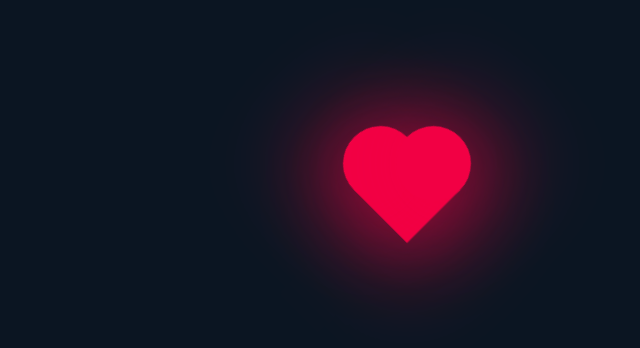
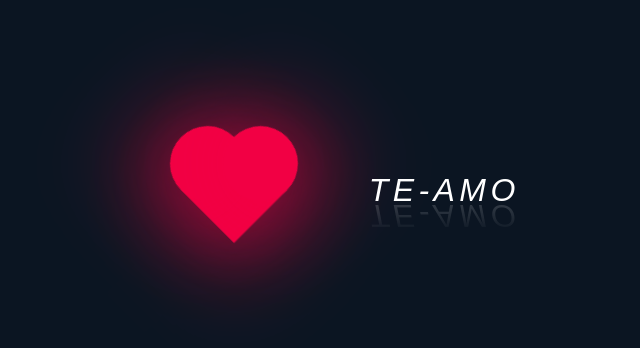
Before and after one commit to Angelo-Spyder/heart-beat, a plain HTML site: page index.html in a window 1280 px wide. Shown: the part 210-558 px from the top of the page, without its empty margins (233-873 px from the left). Drawn offline with Linux system fonts and the light colour scheme.

Commit message:
Adicionando texto com onda

```diff
--- a/index.html
+++ b/index.html
@@ -9,5 +9,13 @@
 </head>
 <body>
     <div class="heart"></div>
+    <div class="wavy">
+        <span style="--i:1;">t</span>
+        <span style="--i:2;">e</span>
+        <span style="--i:3;">-</span>
+        <span style="--i:4;">a</span>
+        <span style="--i:5;">m</span>
+        <span style="--i:6;">o</span>
+    </div>
 </body>
 </html>
--- a/style.css
+++ b/style.css
@@ -6,6 +6,33 @@ body{
     align-items: center;
     justify-content: center;
     background: #0b1522;
+    font-family: arial;
+    font-style: italic;
+    text-transform: uppercase;
+    color: white;
+}
+.wavy{
+    margin: 100px;
+    position: relative;
+    -webkit-box-reflect: below -12px linear-gradient( transparent, rgba(0,0,0,0.2));
+}
+.wavy span{
+    position: relative;
+    display: inline-block;
+    font-size:  2em;
+    animation: animate 1s ease-in-out infinite;
+    animation-delay: calc(0.1s * var(--i));
+}
+@keyframes animate{
+    0%{
+        transform: translateY(0px);
+    }
+    20%{
+        transform: translateY(-20px);
+    }
+    40%, 100%{
+        transform: translateY(0px);
+    }
 }
 .heart{
     height: 70px;
```
